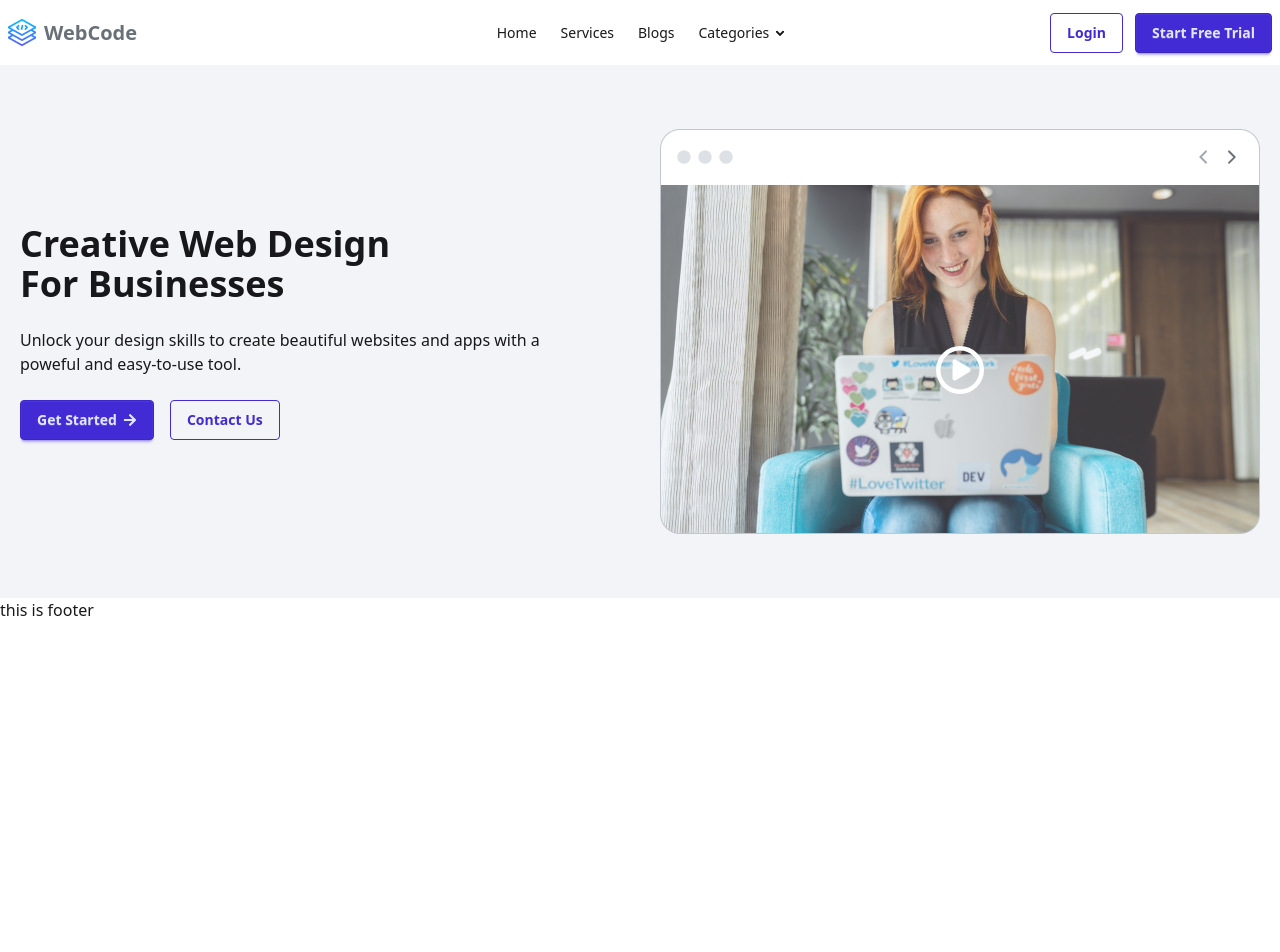
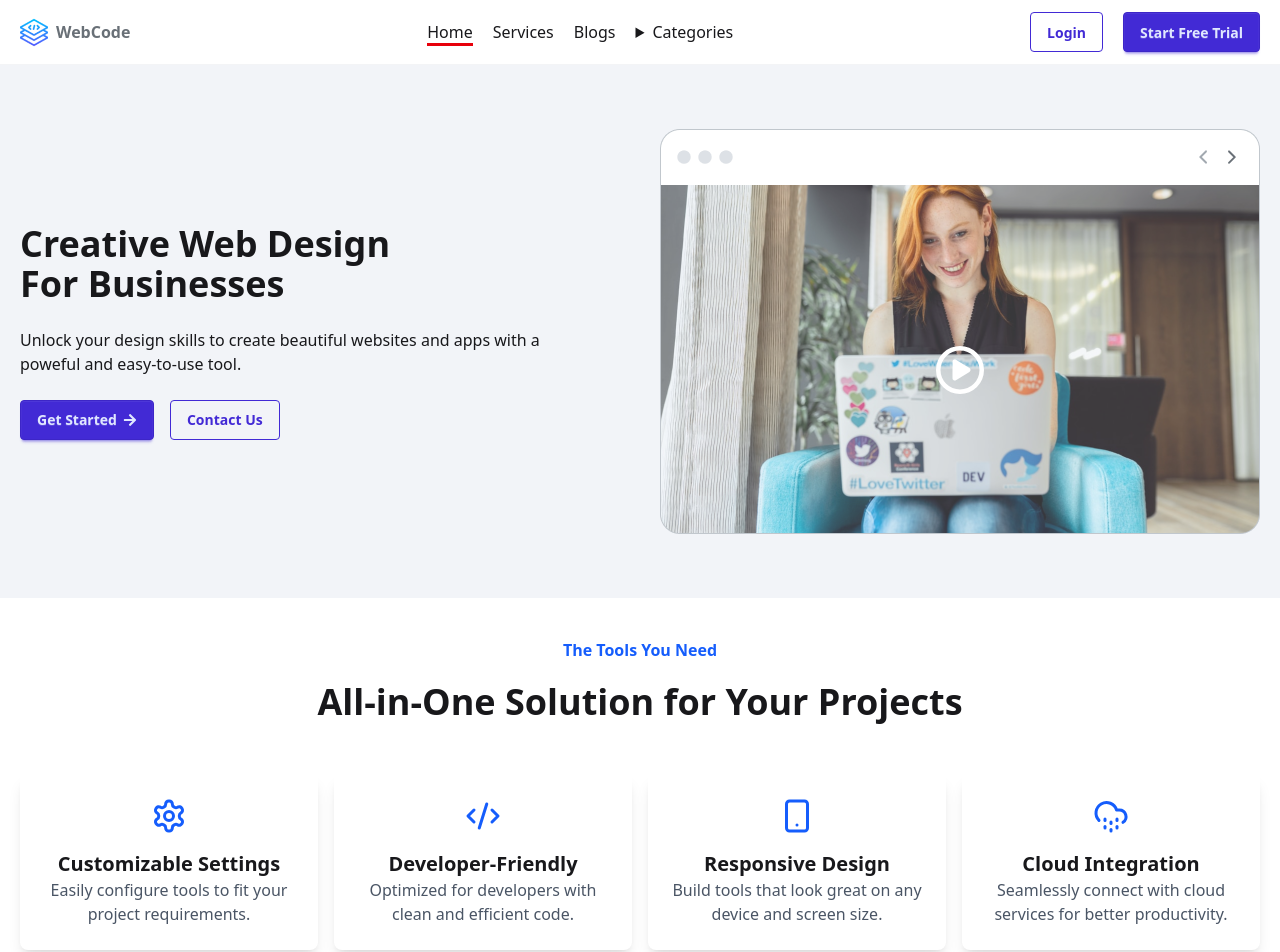
Before and after one commit to imtiaz-al-kabir/webcode-agency, a React (Vite) app: page / in a window 1280 px wide. Shown: the top 952 px of the page. Before the commit the page ends 800 px from the top, so only its background shows below. Built offline with nearby package versions, Linux system fonts and the light colour scheme.

Commit message:
tools section done

```diff
--- a/src/components/Navbar/Navbar.jsx
+++ b/src/components/Navbar/Navbar.jsx
@@ -1,97 +1,101 @@
-import { Link, NavLink } from "react-router";
+import { useState } from "react";
+import { CiMenuFries } from "react-icons/ci";
+import { IoMdClose } from "react-icons/io";
+import { NavLink } from "react-router";
 
 const Navbar = () => {
+  const [isMenuOpen, setIsMenuOpen] = useState(false);
+  const navLinks = [
+    { href: "/", label: "Home" },
+    { href: "/service", label: "Services" },
+    { href: "/blogs", label: "Blogs" },
+    {
+      label: "Categories",
+      dropdown: [
+        { href: "/web-design", label: "Web Design" },
+        { href: "/web-dev", label: "Web Development" },
+        { href: "/ui-ux", label: "UI/UX Design" },
+        { href: "/digital-marketing", label: "Digital Marketing" },
+      ],
+    },
+  ];
   return (
-    <>
-      <div className="navbar max-w-screen-2xl container mx-auto bg-white">
-        <div className="navbar-start">
-          <div className="dropdown">
-            <div tabIndex={0} role="button" className="btn btn-ghost lg:hidden">
-              <svg
-                xmlns="http://www.w3.org/2000/svg"
-                className="h-5 w-5"
-                fill="none"
-                viewBox="0 0 24 24"
-                stroke="currentColor"
-              >
-                {" "}
-                <path
-                  strokeLinecap="round"
-                  strokeLinejoin="round"
-                  strokeWidth="2"
-                  d="M4 6h16M4 12h8m-8 6h16"
-                />{" "}
-              </svg>
-            </div>
-            <ul
-              tabIndex={0}
-              className="menu menu-sm dropdown-content bg-base-100 rounded-box z-1 mt-3 w-52 p-2 shadow"
-            >
+    <nav>
+      <div className="container mx-auto flex justify-between items-center py-3 px-5 border-b-1 border-gray-100">
+        <div className="flex gap-2 items-center">
+          <img src="/logo.png" alt="" />
+          <h1 className="text-[#697077] font-semibold">WebCode</h1>
+        </div>
+        {/* mobile */}
+        <button
+          onClick={() => setIsMenuOpen(!isMenuOpen)}
+          className="sm:hidden"
+        >
+          {isMenuOpen ? <IoMdClose /> : <CiMenuFries />}
+        </button>
+        <ul className="space-x-5   hidden sm:block sm:flex">
+          {navLinks.map((link, index) =>
+            link.dropdown ? (
+              <li key={index}>
+                {/* <details>
+                  <summary>{link.label}</summary>
+                  <ul className="p-2 ">
+
+                  </ul>
+                </details> */}
+
+                <details className="dropdown">
+                  <summary>{link.label}</summary>
+                  <ul className="menu dropdown-content bg-base-100 rounded-box z-1 w-52 p-2 shadow-sm">
+                    {link.dropdown.map((subLink, subIndex) => (
+                      <li key={subIndex}>
+                        <NavLink to={subLink.href}>{subLink.label}</NavLink>
+                      </li>
+                    ))}
+                  </ul>
+                </details>
+              </li>
+            ) : (
               <li>
-                <a>Item 1</a>
+                <NavLink
+                  className={({ isActive }) =>
+                    isActive ? " border-b-3 border-red-600" : ""
+                  }
+                  key={index}
+                  to={link.href}
+                >
+                  {link.label}
+                </NavLink>
               </li>
-              <li>
-                <a>Parent</a>
-                <ul className="p-2">
-                  <li>
-                    <a>Submenu 1</a>
-                  </li>
-                  <li>
-                    <a>Submenu 2</a>
-                  </li>
-                </ul>
-              </li>
-              <li>
-                <a>Item 3</a>
-              </li>
-            </ul>
-          </div>
-          <NavLink to="/" className=" text-xl flex items-center gap-2">
-            <img src="logo.png" alt="logo" />
-            <span className="text-[#697077] font-semibold">WebCode</span>
-          </NavLink>
-        </div>
-        <div className="navbar-center hidden lg:flex">
-          <ul className="menu menu-horizontal px-1">
-            <li>
-              <NavLink to="/">Home</NavLink>
-            </li>
-            <li>
-              <NavLink to="/service">Services</NavLink>
-            </li>
-            <li>
-              <NavLink to="/blogs">Blogs</NavLink>
-            </li>
-
-            <li>
-              <details>
-                <summary>Categories</summary>
-                <ul className="p-2">
-                  <li>
-                    <Link to="/">Web Design</Link>
-                  </li>
-                  <li>
-                    <Link to="/">Web Development</Link>
-                  </li>
-                  <li>
-                    <Link to="/">UI/UX Design</Link>
-                  </li>
-                  <li>
-                    <Link to="/">Digital Marketing</Link>
-                  </li>
-                </ul>
-              </details>
-            </li>
-          </ul>
-        </div>
-        <div className="navbar-end gap-3">
-          <Link to="/login" className="btn btn-outline btn-primary">
-            Login
-          </Link>
-          <a className="btn btn-primary">Start Free Trial</a>
+            )
+          )}
+        </ul>
+        <div className="space-x-5 hidden sm:block">
+          <button className="btn btn-outline btn-primary">Login</button>
+          <button className="btn btn-primary">Start Free Trial</button>
         </div>
       </div>
-    </>
+
+      {isMenuOpen && (
+        <div className="container mx-auto p-5">
+          <div className="flex flex-col gap-4">
+            {navLinks.map((link, index) => (
+              <NavLink
+                className={({ isActive }) =>
+                  isActive ? " border-b-3 border-red-600" : ""
+                }
+                key={index}
+                to={link.href}
+              >
+                {link.label}
+              </NavLink>
+            ))}
+            <button className="btn">Login</button>
+            <button className="btn">Start Free Trial</button>
+          </div>
+        </div>
+      )}
+    </nav>
   );
 };
 
--- a/src/pages/Home/HeroSection.jsx
+++ b/src/pages/Home/HeroSection.jsx
@@ -8,7 +8,7 @@ const HeroSection = () => {
   const closeModal = () => setShowModal(false);
   return (
     <div className="bg-[#f2f4f8] py-16 ">
-      <div className="container mx-auto flex justify-between items-center px-5">
+      <div className="container mx-auto flex-col gap-5 sm:flex-row flex justify-between items-center px-5">
         <div>
           <h1 className="text-4xl font-semibold">
             Creative Web Design <br /> For Businesses
@@ -39,7 +39,7 @@ const HeroSection = () => {
         </div>
 
         {showModal && (
-          <div className="fixed inset-0 flex justify-center items-center bg-black opacity-50 z-50">
+          <div className="fixed inset-0 -right-8 -top-11 flex justify-center items-center bg-black opacity-50 z-50">
             <div className="bg-white p-5 rounded-lg shadow-lg relative max-w-xl w-full">
               <button
                 className="absolute bg-black text-white rounded-full text-2xl top-3 right-3 w-6 h-6 pb-1 flex justify-center items-center hover:text-red-600"
--- a/src/pages/Home/Home.jsx
+++ b/src/pages/Home/Home.jsx
@@ -1,9 +1,11 @@
 import HeroSection from "./HeroSection";
+import Tools from "./Tools";
 
 const Home = () => {
   return (
     <>
       <HeroSection />
+      <Tools></Tools>
     </>
   );
 };
--- /dev/null
+++ b/src/pages/Home/Tools.jsx
@@ -0,0 +1,63 @@
+import {
+  LuCloudDrizzle,
+  LuCodeXml,
+  LuSettings,
+  LuSmartphone,
+} from "react-icons/lu";
+
+const tools = [
+  {
+    icon: LuSettings,
+    title: "Customizable Settings",
+    description: "Easily configure tools to fit your project requirements.",
+  },
+  {
+    icon: LuCodeXml,
+    title: "Developer-Friendly",
+    description: "Optimized for developers with clean and efficient code.",
+  },
+
+  {
+    icon: LuSmartphone,
+    title: "Responsive Design",
+    description: "Build tools that look great on any device and screen size.",
+  },
+
+  {
+    icon: LuCloudDrizzle,
+    title: "Cloud Integration",
+    description:
+      "Seamlessly connect with cloud services for better productivity.",
+  },
+];
+
+const Tools = () => {
+  return (
+    <div className="container mx-auto py-10">
+      <div className="text-center">
+        <p className="text-blue-600 font-semibold">The Tools You Need</p>
+        <h2 className="text-3xl lg:text-4xl font-bold py-5">
+          All-in-One Solution for Your Projects
+        </h2>
+      </div>
+
+      <div className="grid grid-cols-1 sm:grid-cols-4 gap-4 py-8 px-5">
+        {tools.map((tool, index) => (
+          <div
+            key={index}
+            className="flex flex-col items-center text-center p-6 shadow-lg rounded-lg hover:shadow-xl transition cursor-pointer"
+          >
+            <tool.icon className="text-blue-600 text-4xl" />
+            <h3 className="pt-4 text-xl font-bold">{tool.title}</h3>
+            <p className="text-gray-600">{tool.description}</p>
+          </div>
+        ))}
+      </div>
+      <div className="text-center py-3">
+        <button className="btn btn-primary">Explore more</button>
+      </div>
+    </div>
+  );
+};
+
+export default Tools;
```
